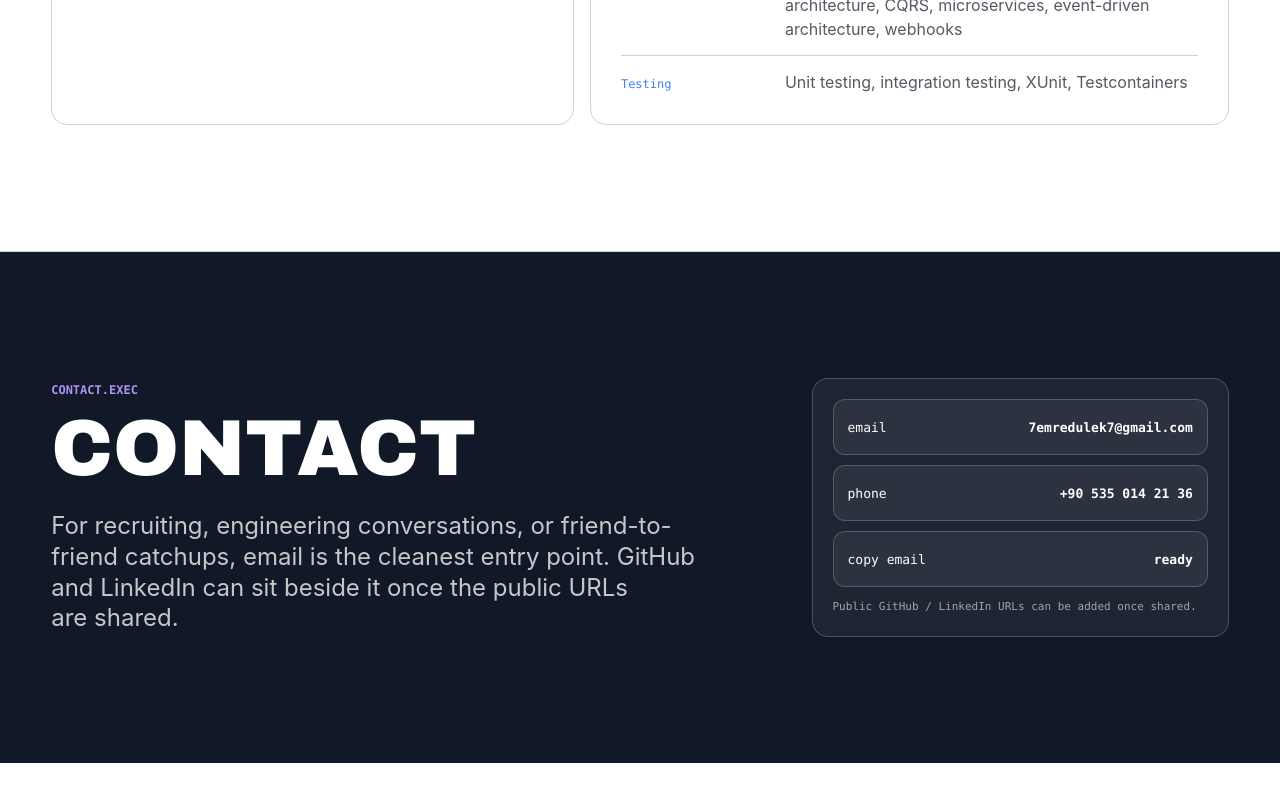
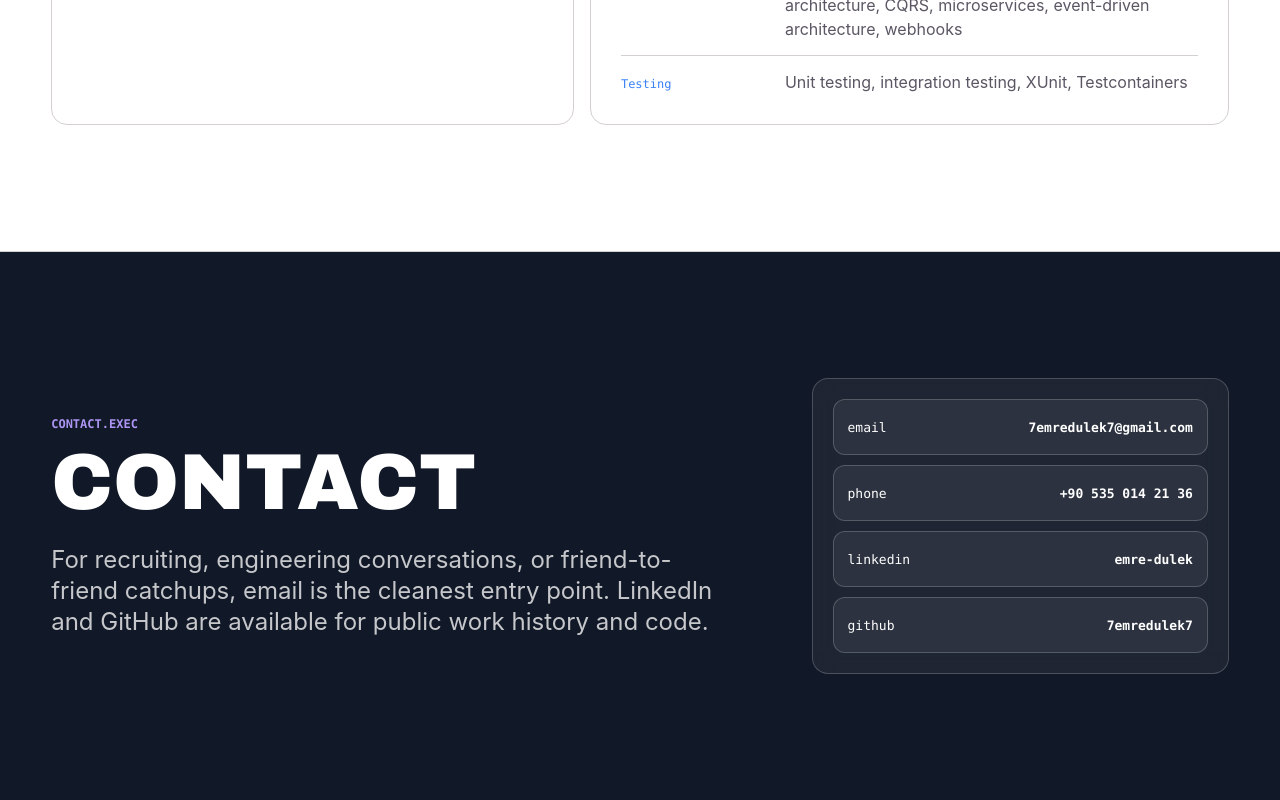
Before and after one commit to 7emredulek7/emre-dulek-bio, a React (Vite) app: page / in a window 1280 px wide. Shown: the part 3015-3815 px from the top of the page. Before the commit the page ends 3778 px from the top, so only its background shows below. Built offline with nearby package versions, Linux system fonts and the light colour scheme.

Commit message:
add linkedin and github to contact section

```diff
--- a/src/App.jsx
+++ b/src/App.jsx
@@ -350,22 +350,7 @@ function Stack() {
 }
 
 function Contact() {
-  const [copyLabel, setCopyLabel] = useState("ready");
   const email = "7emredulek7@gmail.com";
-
-  const copyEmail = async () => {
-    setCopyLabel("copied");
-
-    try {
-      await navigator.clipboard.writeText(email);
-    } catch {
-      setCopyLabel(email);
-    }
-
-    window.setTimeout(() => {
-      setCopyLabel("ready");
-    }, 1800);
-  };
 
   return (
     <section className="section contact" id="contact" data-section="contact" aria-labelledby="contact-title">
@@ -375,7 +360,7 @@ function Contact() {
           <h2 id="contact-title">Contact</h2>
           <p className="contact-copy">
             For recruiting, engineering conversations, or friend-to-friend catchups, email is the cleanest
-            entry point. GitHub and LinkedIn can sit beside it once the public URLs are shared.
+            entry point. LinkedIn and GitHub are available for public work history and code.
           </p>
         </div>
 
@@ -388,11 +373,14 @@ function Contact() {
             <span>phone</span>
             <strong>+90 535 014 21 36</strong>
           </a>
-          <button className="copy-button" type="button" onClick={copyEmail}>
-            <span>copy email</span>
-            <strong>{copyLabel}</strong>
-          </button>
-          <p className="small-print">Public GitHub / LinkedIn URLs can be added once shared.</p>
+          <a className="contact-link" href="https://www.linkedin.com/in/emre-dulek-982087243/" target="_blank" rel="noreferrer">
+            <span>linkedin</span>
+            <strong>emre-dulek</strong>
+          </a>
+          <a className="contact-link" href="https://github.com/7emredulek7/" target="_blank" rel="noreferrer">
+            <span>github</span>
+            <strong>7emredulek7</strong>
+          </a>
         </aside>
       </div>
     </section>
--- a/src/styles.css
+++ b/src/styles.css
@@ -696,8 +696,7 @@ h2 {
   padding: 20px;
 }
 
-.contact-link,
-.copy-button {
+.contact-link {
   width: 100%;
   display: flex;
   align-items: center;
@@ -714,18 +713,11 @@ h2 {
   text-decoration: none;
 }
 
-.contact-link + .contact-link,
-.copy-button {
+.contact-link + .contact-link {
   margin-top: 10px;
 }
 
-.copy-button {
-  cursor: pointer;
-}
-
-.copy-button:hover,
 .contact-link:hover,
-.copy-button:focus-visible,
 .contact-link:focus-visible {
   outline: none;
   border-color: color-mix(in oklch, var(--primary) 70%, white);
@@ -873,8 +865,7 @@ h2 {
     grid-template-columns: 1fr;
   }
 
-  .contact-link,
-  .copy-button {
+  .contact-link {
     align-items: flex-start;
     flex-direction: column;
     justify-content: center;
```
